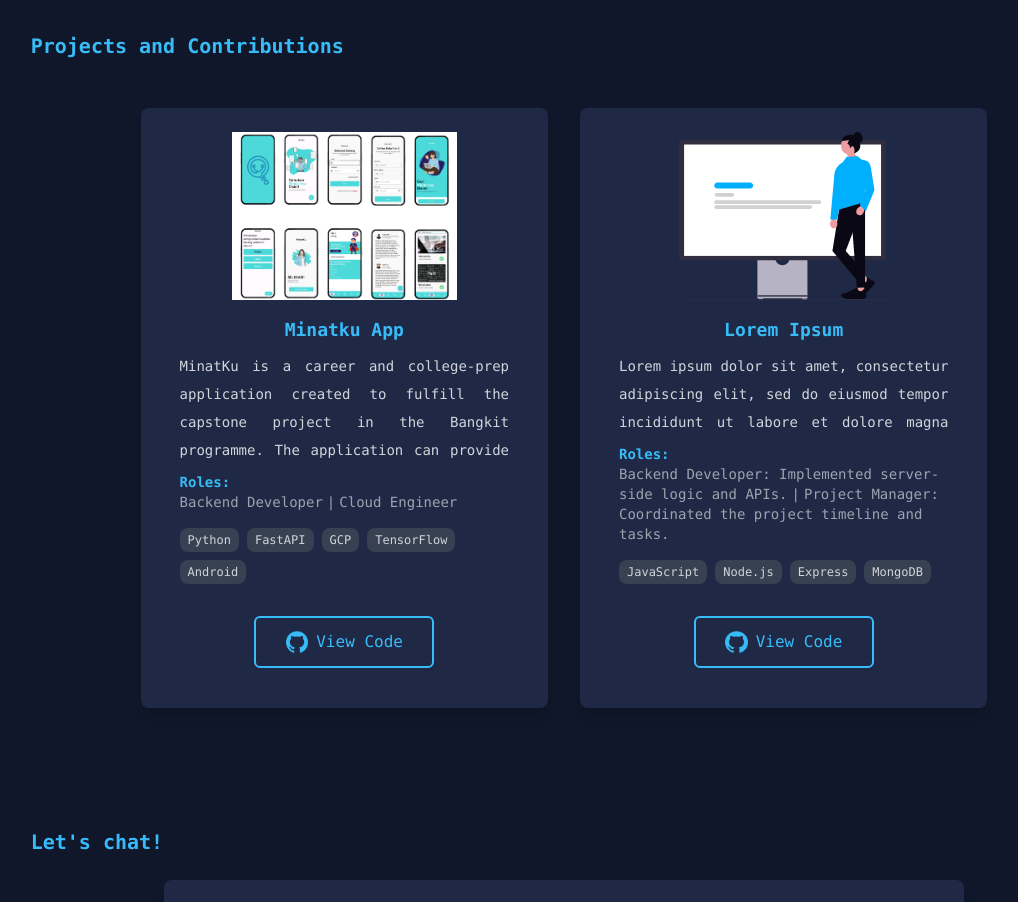
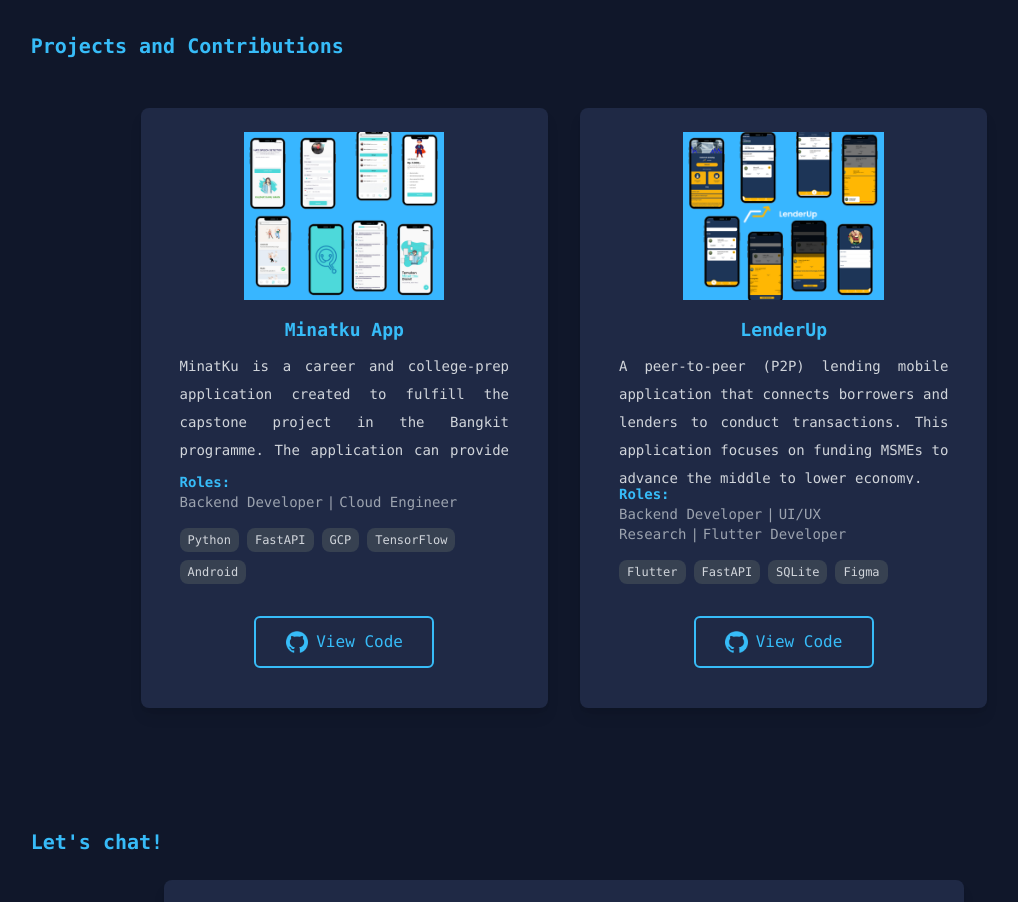
Before and after one commit to MuhammadRizki8/portfolio, a React (Vite) app: page / in a window 1280 px wide. Shown: the part 3220-4122 px from the top of the page, without its empty margins (76-1094 px from the left). Built offline with nearby package versions, Linux system fonts and the light colour scheme.

Commit message:
add lenderup & minatku

```diff
--- a/src/data/project.js
+++ b/src/data/project.js
@@ -1,4 +1,4 @@
-import project from '../assets/projects/project.svg';
+import lenderup from '../assets/projects/lenderup.png';
 import minatku from '../assets/projects/minatku.png';
 
 const projects = [
@@ -11,13 +11,12 @@ const projects = [
     techStack: ['Python', 'FastAPI', 'GCP', 'TensorFlow', 'Android'],
   },
   {
-    name: 'Lorem Ipsum',
-    img: project,
-    description:
-      'Lorem ipsum dolor sit amet, consectetur adipiscing elit, sed do eiusmod tempor incididunt ut labore et dolore magna aliqua. Ut enim ad minim veniam, quis nostrud exercitation ullamco laboris nisi ut aliquip ex ea commodo consequat. Duis aute irure dolor in reprehenderit in voluptate velit esse cillum dolore eu fugiat nulla pariatur. Excepteur sint occaecat cupidatat non proident, sunt in culpa qui officia deserunt mollit anim id est laborum',
-    link: 'https://github.com',
-    roles: ['Backend Developer: Implemented server-side logic and APIs.', 'Project Manager: Coordinated the project timeline and tasks.'],
-    techStack: ['JavaScript', 'Node.js', 'Express', 'MongoDB'],
+    name: 'LenderUp',
+    img: lenderup,
+    description: 'A peer-to-peer (P2P) lending mobile application that connects borrowers and lenders to conduct transactions. This application focuses on funding MSMEs to advance the middle to lower economy.',
+    link: 'https://github.com/MuhammadRizki8/LenderUp',
+    roles: ['Backend Developer', 'UI/UX Research', 'Flutter Developer'],
+    techStack: ['Flutter', 'FastAPI', 'SQLite', 'Figma'],
   },
 ];
 
```
Also changed, not shown: src/assets/projects/lenderup.png (added), src/assets/projects/minatku.png.
